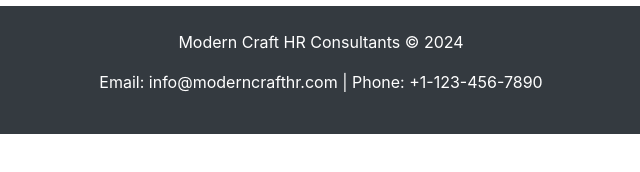
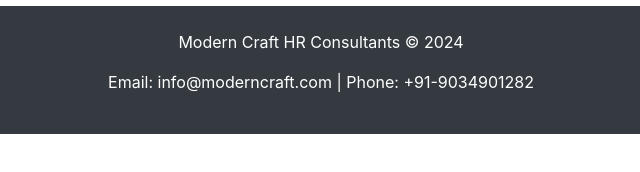
Before and after one commit to pankajboora89/pankajboora89.github.io, a plain HTML site: page about_us.html in a window 1280 px wide. Shown: the part 416-588 px from the top of the page, 319-959 px from the left. Drawn offline with nearby package versions, Linux system fonts and the light colour scheme.

Commit message:
Update about_us.html

```diff
--- a/about_us.html
+++ b/about_us.html
@@ -72,7 +72,7 @@
   <footer id="contact" class="py-4 bg-dark text-white">
     <div class="container text-center">
       <p>Modern Craft HR Consultants &copy; 2024</p>
-      <p>Email: info@moderncrafthr.com | Phone: +1-123-456-7890</p>
+      <p>Email: info@moderncraft.com | Phone: +91-9034901282</p>
     </div>
   </footer>
 
```
